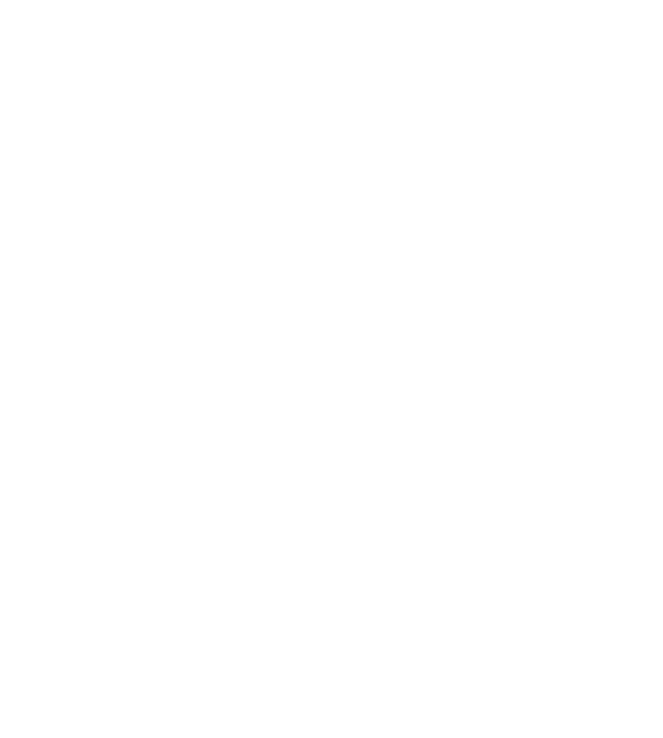
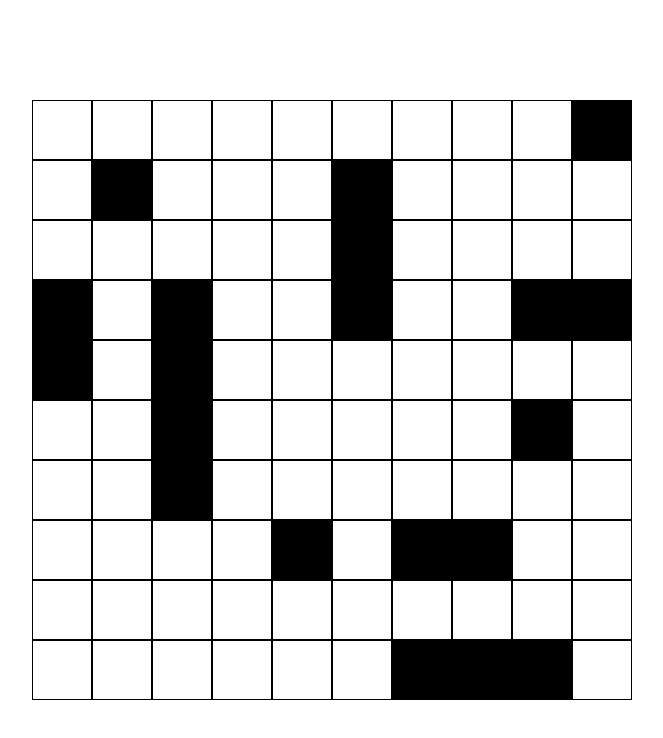
Before and after one commit to Mouzone/battleship, a website built with webpack: page src/index.html in a window 1280 px wide. Shown: the whole page, without its empty margins (308-971 px from the left). Built offline with nearby package versions, Linux system fonts and the light colour scheme.

Commit message:
Render gameboard with function and appropriate css stylings

```diff
--- a/src/driver.helper.js
+++ b/src/driver.helper.js
@@ -25,3 +25,20 @@
         })
     }
 }
+
+export function renderBoard(player) {
+    const board = player.gameboard.board
+    const board_element = document.getElementById("board")
+    for (let i = 0; i < board.length; i++) {
+        for (let j = 0; j < board[0].length; j++) {
+            const cell = document.createElement("div")
+            cell.classList.add("cell")
+            cell.dataset.row = `${i}`
+            cell.dataset.col = `${j}`
+            if (board[i][j]) {
+                cell.classList.add("occupied")
+            }
+            board_element.appendChild(cell)
+        }
+    }
+}
--- a/src/driver.js
+++ b/src/driver.js
@@ -1,5 +1,5 @@
 import {Player} from "./player";
-import {populateBoard} from "./driver.helper";
+import {populateBoard, renderBoard} from "./driver.helper";
 import "./style.css"
 
 const AI_PLAYER = 0
@@ -9,3 +9,5 @@
 
 populateBoard(player1)
 populateBoard(player2)
+
+renderBoard(player1)
--- a/src/index.html
+++ b/src/index.html
@@ -5,6 +5,8 @@
     <title> Battleship </title>
 </head>
 <body>
+    <div id="board">
 
+    </div>
 </body>
 </html>
--- a/src/style.css
+++ b/src/style.css
@@ -0,0 +1,30 @@
+* {
+    padding: 0;
+    margin: 0;
+    box-sizing: content-box;
+}
+
+body {
+    height: 100vh;
+    width: 100vw;
+    display: flex;
+    justify-content: center;
+}
+
+#board {
+    height: 600px;
+    width: 600px;
+    display: grid;
+    align-self: center;
+    grid-template: repeat(10, 1fr) / repeat(10, 1fr);
+}
+
+.cell {
+    border: 1px solid black;
+    height: 1fr;
+    width: 1fr;
+}
+
+.occupied {
+    background-color: black;
+}
```
